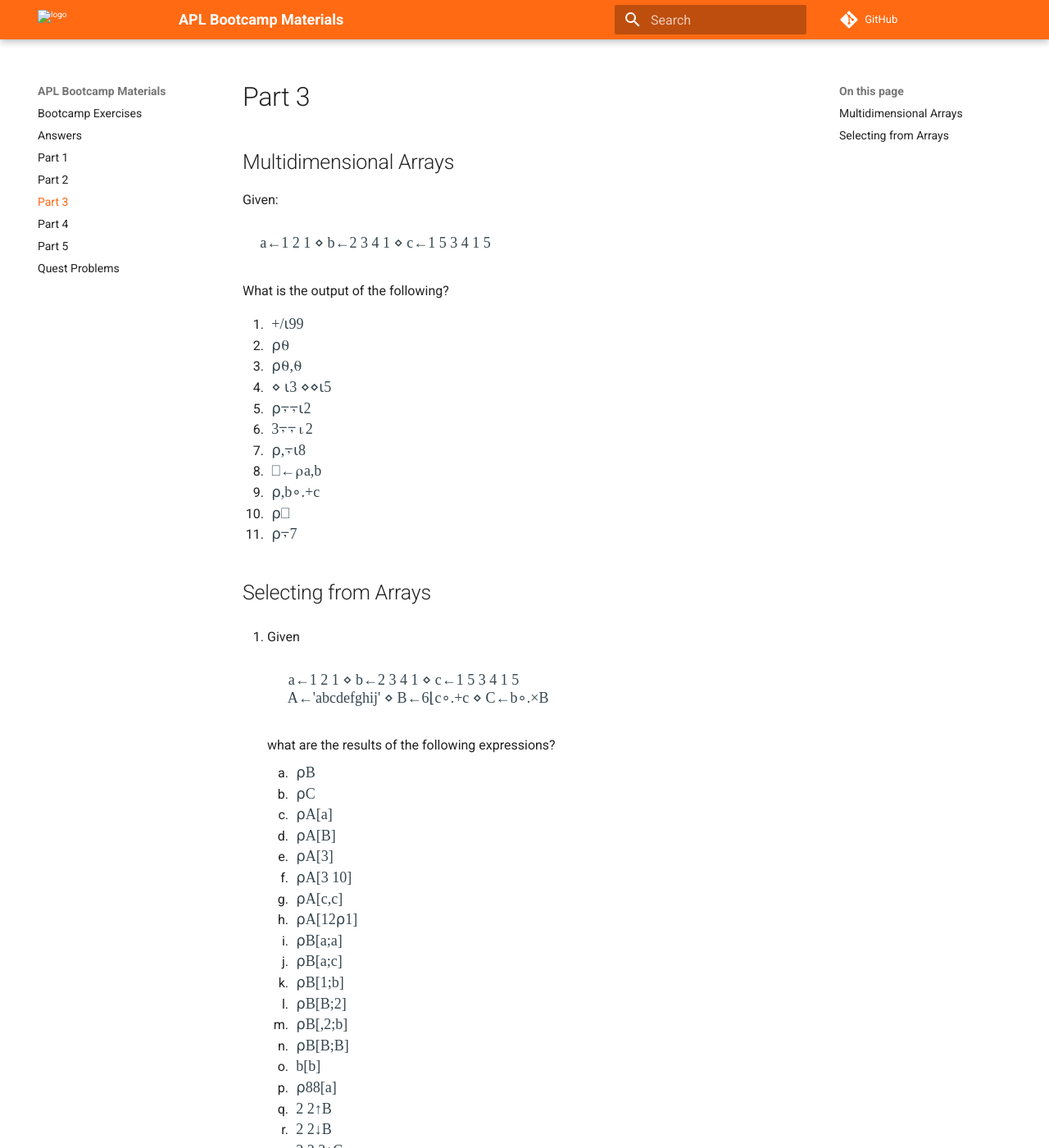
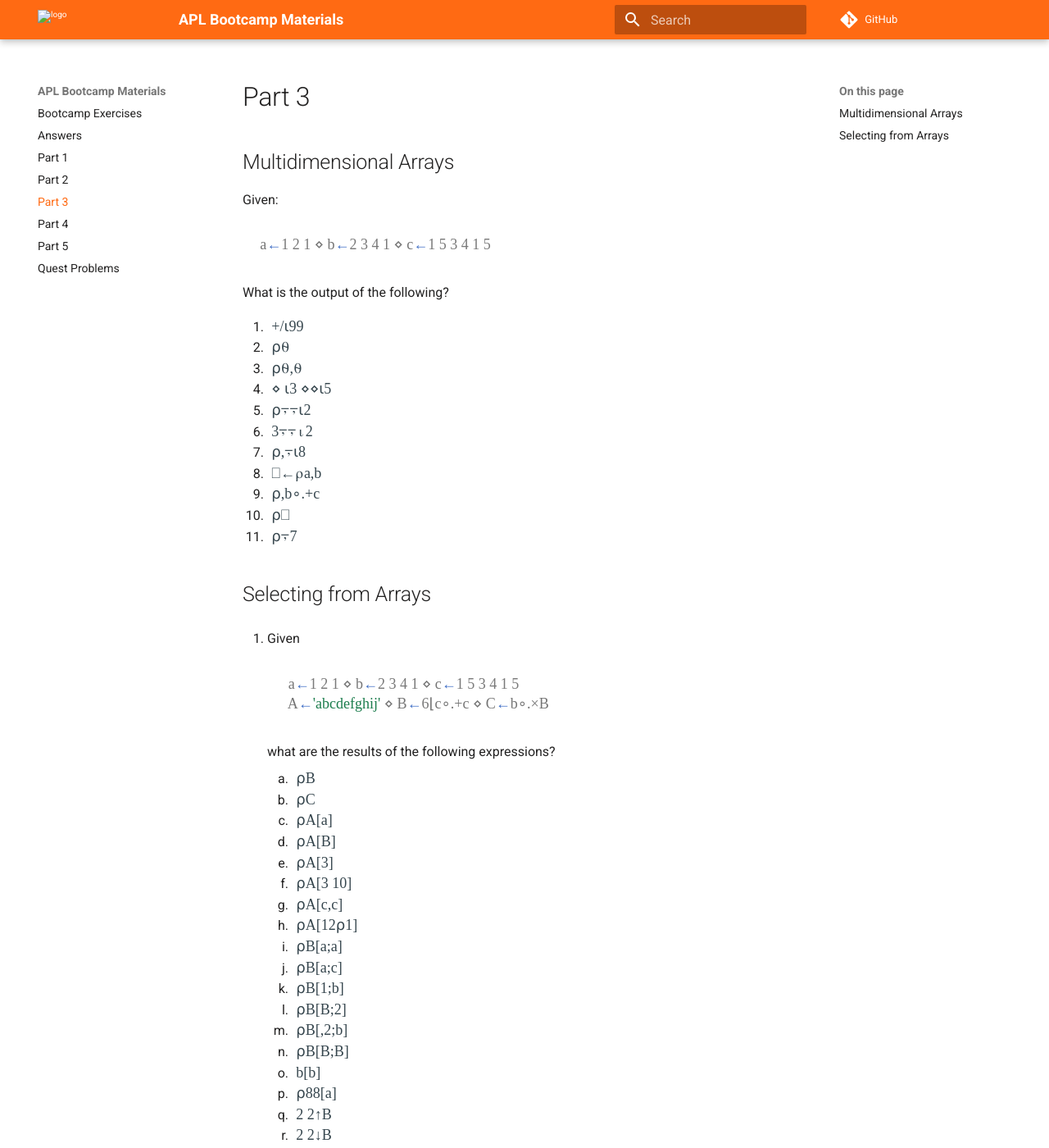
Before and after one commit to rikedyp/APLBootcamp, an MkDocs documentation site: the page built from docs/part3.md, in a window 1280 px wide and 1400 px high. Shown: the whole window at 82% size. Built offline with MkDocs 1.6.1 and Material for MkDocs 9.7.7, drawn with Linux system fonts in a browser that asks for light colours; some web fonts are replaced; comment, search, counter and statistics services are not loaded.

Commit message:
reinstate syntax highlighting

```diff
--- a/mkdocs.yml
+++ b/mkdocs.yml
@@ -9,8 +9,6 @@ theme:
   logo: styles/dyalog-logo_white.svg
 markdown_extensions:
   - admonition
-  - pymdownx.highlight:
-      use_pygments: false
   - pymdownx.arithmatex:
       generic: true
   - md_in_html
```
